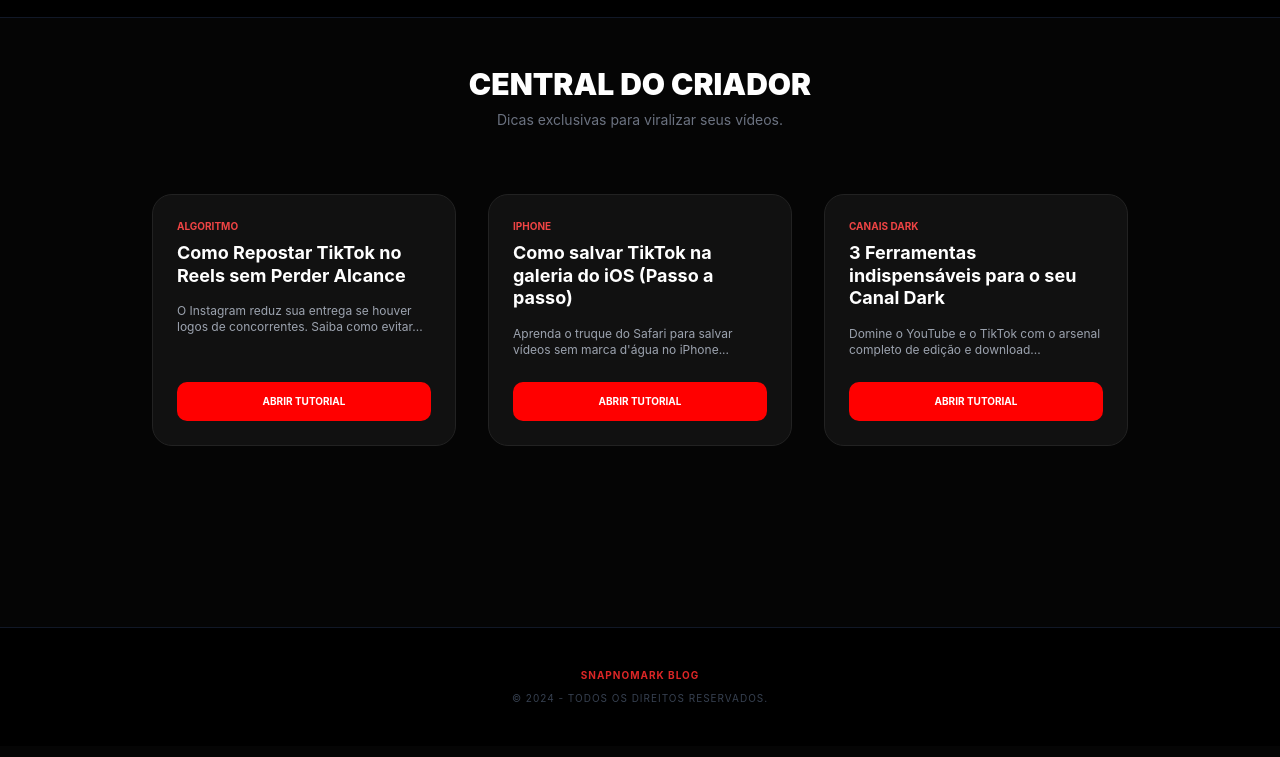
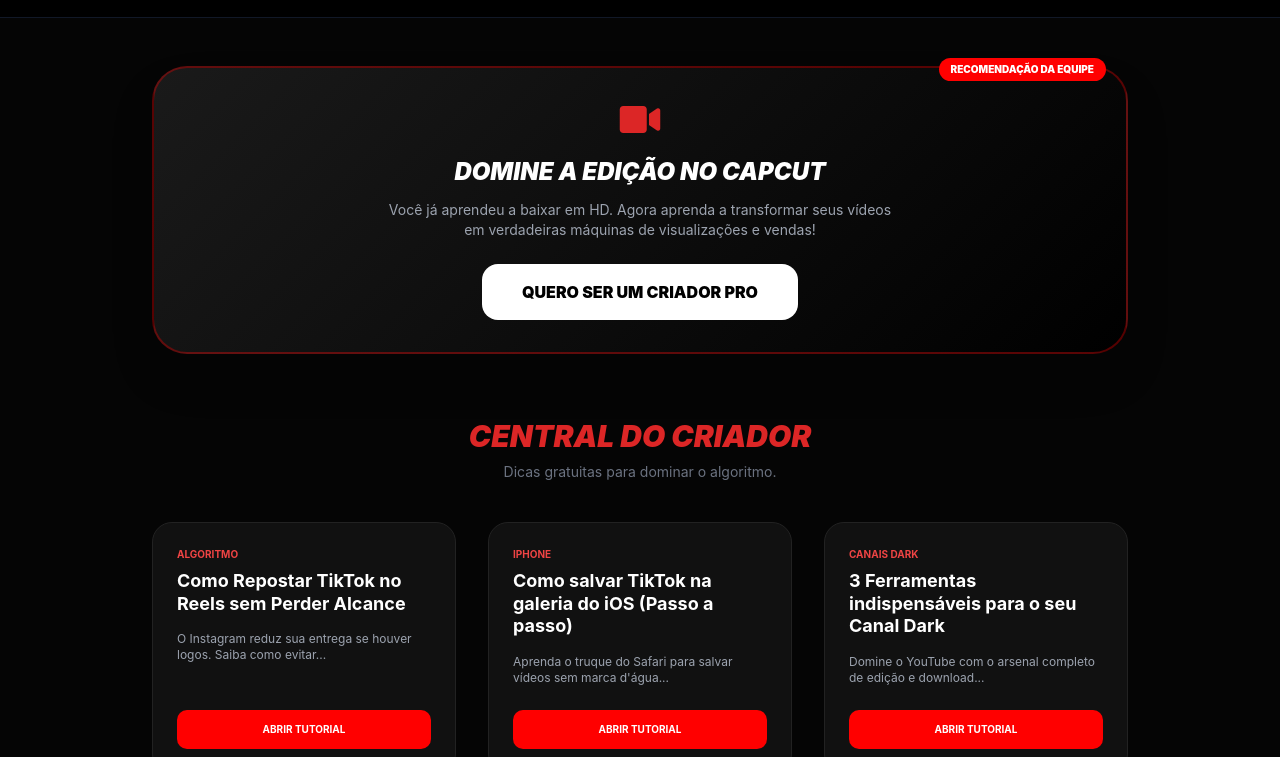
Before and after one commit to tiacardo/snapnomark.verceell2, a website: page blog.html in a window 1280 px wide. Shown: the part 54-811 px from the top of the page. Drawn offline with nearby package versions, Linux system fonts and the light colour scheme.

Commit message:
Update blog.html

```diff
--- a/blog.html
+++ b/blog.html
@@ -22,9 +22,12 @@
     <style>
         :root { --red: #ff0000; --dark: #050505; --gray: #111; }
         body { background: var(--dark); color: white; font-family: 'Inter', sans-serif; margin: 0; }
-        .blog-card { background: var(--gray); border: 1px solid #222; transition: 0.3s; border-radius: 20px; overflow: hidden; height: 100%; }
-        .blog-card:hover { border-color: var(--red); transform: translateY(-5px); }
-        .btn-cta { background: var(--red); color: white !important; font-weight: bold; border-radius: 10px; display: block; text-align: center; padding: 12px; }
+        .blog-card { background: var(--gray); border: 1px solid #222; transition: 0.3s; border-radius: 20px; overflow: hidden; }
+        .blog-card:hover { border-color: var(--red); }
+        .btn-cta { background: var(--red); color: white !important; font-weight: bold; border-radius: 10px; display: block; text-align: center; padding: 12px; transition: 0.3s; }
+        .btn-cta:hover { transform: scale(1.02); box-shadow: 0 0 15px var(--red); }
+        .affiliate-card { background: linear-gradient(135deg, #1a1a1a, #000); border: 2px solid #ff000055; position: relative; }
+        .badge-premium { position: absolute; top: -10px; right: 20px; background: #ff0000; color: white; padding: 4px 12px; border-radius: 20px; font-size: 10px; font-weight: 900; text-transform: uppercase; }
     </style>
 </head>
 <body class="min-h-screen flex flex-col">
@@ -45,39 +48,46 @@
     </nav>
 
     <main class="container mx-auto px-6 py-12 max-w-5xl flex-grow">
-        <div class="text-center mb-16">
-            <h2 class="text-3xl font-black mb-2 uppercase">CENTRAL DO CRIADOR</h2>
-            <p class="text-gray-500 text-sm">Dicas exclusivas para viralizar seus vídeos.</p>
+
+        <!-- CARD DE VENDA AFILIADO (O Pulo do Gato) -->
+        <section class="affiliate-card p-8 rounded-[35px] mb-16 text-center shadow-2xl">
+            <div class="badge-premium">Recomendação da Equipe</div>
+            <i class="fas fa-video text-red-600 text-4xl mb-4"></i>
+            <h2 class="text-2xl font-black mb-3 italic">DOMINE A EDIÇÃO NO CAPCUT</h2>
+            <p class="text-gray-400 text-sm max-w-lg mx-auto mb-6">Você já aprendeu a baixar em HD. Agora aprenda a transformar seus vídeos em verdadeiras máquinas de visualizações e vendas!</p>
+            <!-- COLE SEU LINK DA KIWIFY ABAIXO NO HREF -->
+            <a href="SEU_LINK_KIWIFY_AQUI" target="_blank" class="bg-white text-black font-black py-4 px-10 rounded-2xl uppercase inline-block hover:bg-red-600 hover:text-white transition">Quero ser um Criador Pro</a>
+        </section>
+
+        <div class="text-center mb-10">
+            <h2 class="text-3xl font-black mb-2 uppercase italic text-red-600">Central do Criador</h2>
+            <p class="text-gray-500 text-sm">Dicas gratuitas para dominar o algoritmo.</p>
         </div>
 
         <div class="grid grid-cols-1 md:grid-cols-3 gap-8">
-            <!-- ARTIGO 1 -->
             <article class="blog-card p-6 flex flex-col">
                 <span class="text-[10px] text-red-500 font-bold uppercase mb-2">Algoritmo</span>
                 <h3 class="font-bold text-lg mb-4 leading-tight">Como Repostar TikTok no Reels sem Perder Alcance</h3>
-                <p class="text-gray-400 text-xs mb-6 flex-grow">O Instagram reduz sua entrega se houver logos de concorrentes. Saiba como evitar...</p>
+                <p class="text-gray-400 text-xs mb-6 flex-grow">O Instagram reduz sua entrega se houver logos. Saiba como evitar...</p>
                 <a href="artigos.html#reposts" class="btn-cta text-[10px] uppercase">Abrir Tutorial</a>
             </article>
 
-            <!-- ARTIGO 2 -->
             <article class="blog-card p-6 flex flex-col">
                 <span class="text-[10px] text-red-500 font-bold uppercase mb-2">iPhone</span>
                 <h3 class="font-bold text-lg mb-4 leading-tight">Como salvar TikTok na galeria do iOS (Passo a passo)</h3>
-                <p class="text-gray-400 text-xs mb-6 flex-grow">Aprenda o truque do Safari para salvar vídeos sem marca d'água no iPhone...</p>
+                <p class="text-gray-400 text-xs mb-6 flex-grow">Aprenda o truque do Safari para salvar vídeos sem marca d'água...</p>
                 <a href="artigos.html#iphone" class="btn-cta text-[10px] uppercase">Abrir Tutorial</a>
             </article>
 
-            <!-- ARTIGO 3 -->
             <article class="blog-card p-6 flex flex-col">
                 <span class="text-[10px] text-red-500 font-bold uppercase mb-2">Canais Dark</span>
                 <h3 class="font-bold text-lg mb-4 leading-tight">3 Ferramentas indispensáveis para o seu Canal Dark</h3>
-                <p class="text-gray-400 text-xs mb-6 flex-grow">Domine o YouTube e o TikTok com o arsenal completo de edição e download...</p>
+                <p class="text-gray-400 text-xs mb-6 flex-grow">Domine o YouTube com o arsenal completo de edição e download...</p>
                 <a href="artigos.html#ferramentas" class="btn-cta text-[10px] uppercase">Abrir Tutorial</a>
             </article>
         </div>
     </main>
 
-    <!-- RODAPÉ CORRIGIDO (Sem href na tag footer) -->
     <footer class="p-10 border-t border-gray-900 text-center text-[10px] text-gray-700 uppercase tracking-widest bg-black">
         <p class="font-bold text-red-600 mb-2">SnapNoMark Blog</p>
         &copy; 2024 - Todos os direitos reservados.
```
